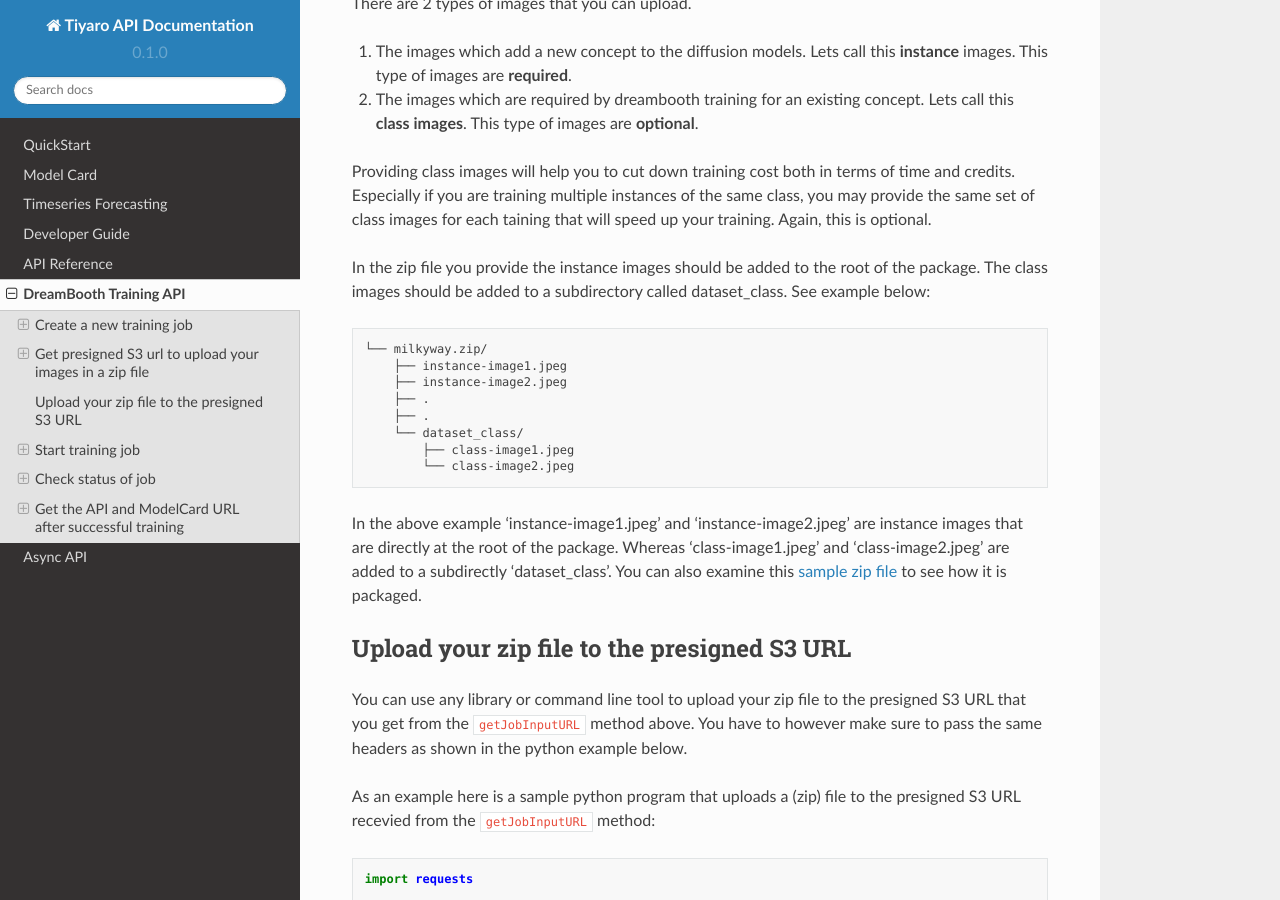
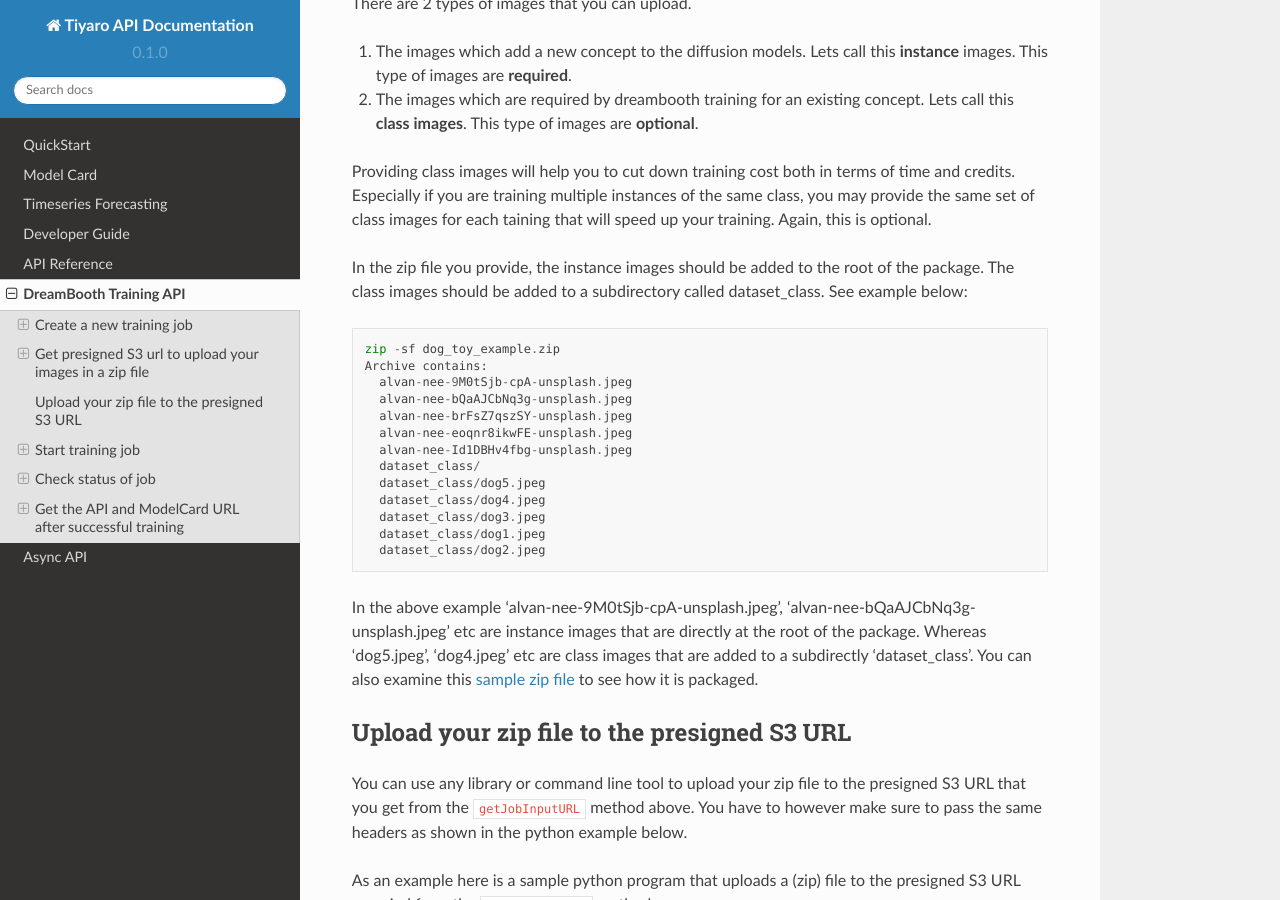
Before and after one commit to mahpat16/rtd-api-doc, a Sphinx documentation site: the page built from docs/source/dreambooth.rst, in a window 1280 px wide and 900 px high, scrolled down 2359 px. Built offline with Sphinx 7.4.7 and the Read the Docs theme 2.0.0, drawn with Linux system fonts in a browser that asks for light colours.

Commit message:
Update zip file documentation

```diff
--- a/docs/source/dreambooth.rst
+++ b/docs/source/dreambooth.rst
@@ -115,20 +115,25 @@ Providing class images will help you to cut down training cost both in terms of
 if you are training multiple instances of the same class, you may provide the same set of class images for
 each taining that will speed up your training. Again, this is optional.
 
-In the zip file you provide the instance images should be added to the root of the package. The class images should
+In the zip file you provide, the instance images should be added to the root of the package. The class images should
 be added to a subdirectory called dataset_class. See example below::
 
-  └── milkyway.zip/
-      ├── instance-image1.jpeg
-      ├── instance-image2.jpeg
-      ├── .
-      ├── .
-      └── dataset_class/
-          ├── class-image1.jpeg
-          └── class-image2.jpeg
+  zip -sf dog_toy_example.zip
+  Archive contains:
+    alvan-nee-9M0tSjb-cpA-unsplash.jpeg
+    alvan-nee-bQaAJCbNq3g-unsplash.jpeg
+    alvan-nee-brFsZ7qszSY-unsplash.jpeg
+    alvan-nee-eoqnr8ikwFE-unsplash.jpeg
+    alvan-nee-Id1DBHv4fbg-unsplash.jpeg
+    dataset_class/
+    dataset_class/dog5.jpeg
+    dataset_class/dog4.jpeg
+    dataset_class/dog3.jpeg
+    dataset_class/dog1.jpeg
+    dataset_class/dog2.jpeg
 
-In the above example 'instance-image1.jpeg' and 'instance-image2.jpeg' are instance images that are directly at the root
-of the package. Whereas 'class-image1.jpeg' and 'class-image2.jpeg' are added to a subdirectly 'dataset_class'. You can
+In the above example 'alvan-nee-9M0tSjb-cpA-unsplash.jpeg', 'alvan-nee-bQaAJCbNq3g-unsplash.jpeg' etc are instance images that are directly at the root
+of the package. Whereas 'dog5.jpeg', 'dog4.jpeg' etc are class images that are added to a subdirectly 'dataset_class'. You can
 also examine this `sample zip file <https://public-model-demo.s3.us-west-2.amazonaws.com/dog_toy_example.zip>`_ to see how it is packaged.
 
 
```
